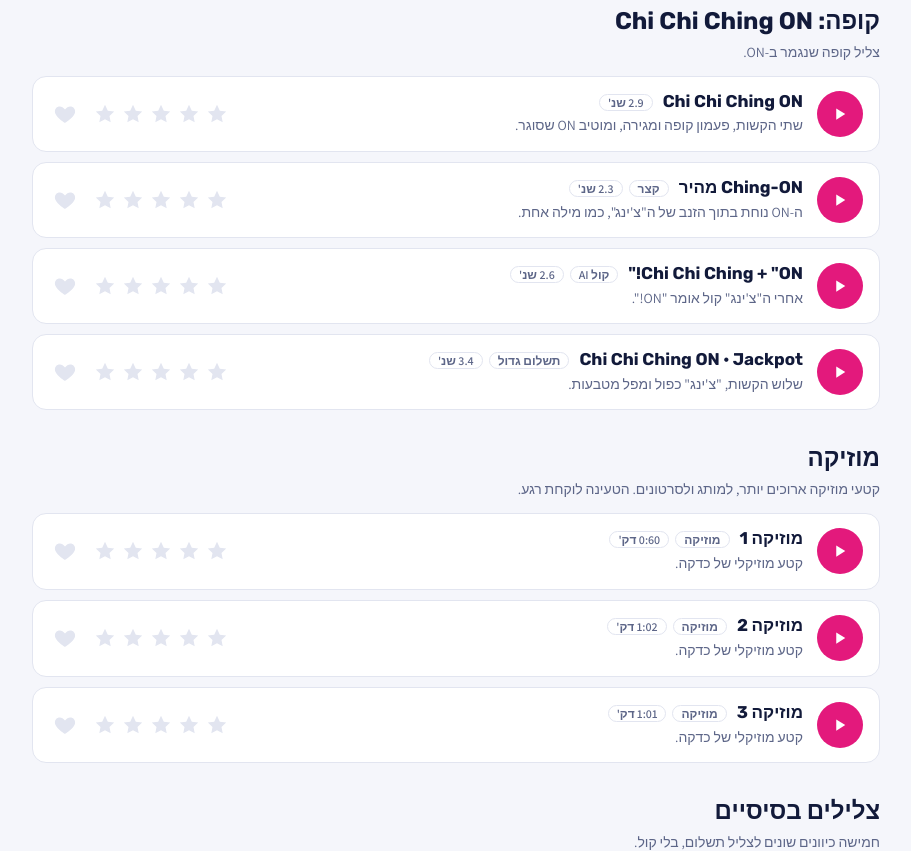
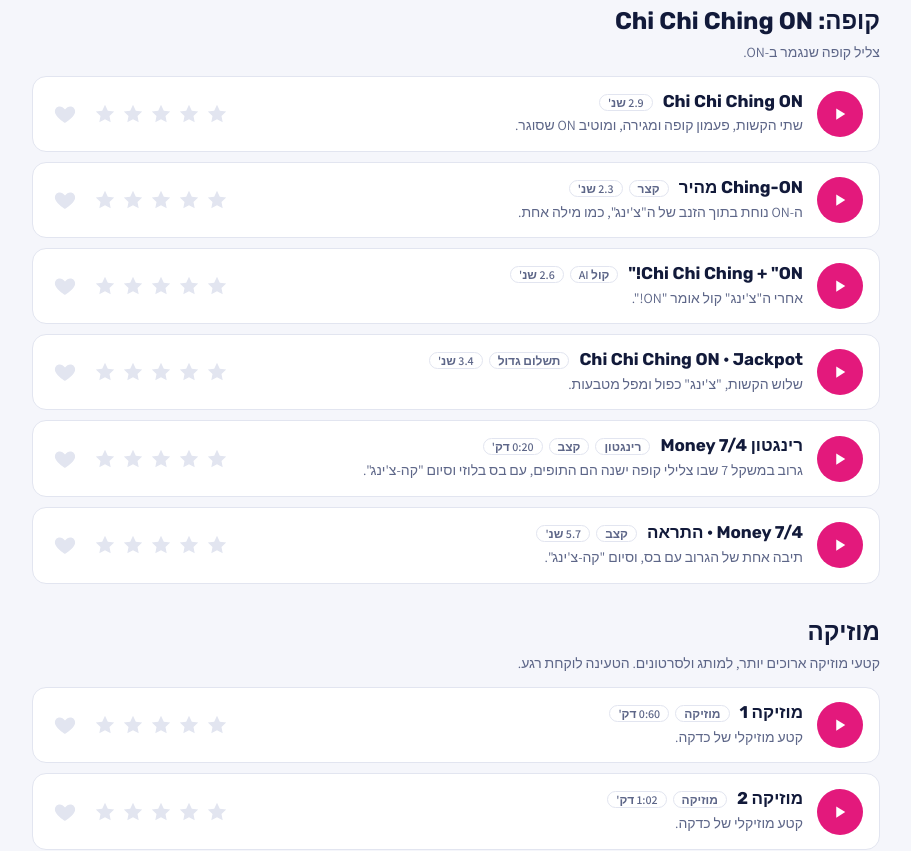
Before and after one commit to gabrielashkenazi/BTB, a website: page on-sounds/index.html in a window 1280 px wide. Shown: the part 1871-2722 px from the top of the page, without its empty margins (184-1095 px from the left). Drawn offline with Linux system fonts and the light colour scheme.

Commit message:
Add the Money 7/4 cash register ringtone to the ON sound vote
Two new candidates in the Register group: a 20 s ringtone and a 5.7 s
notification, a 7/4 groove of vintage register sounds with an original
bass line. The vote API accepts the new ids.

Co-Authored-By: Claude Opus 5.5 <noreply@anthropic.com>

```diff
--- a/on-sounds/index.html
+++ b/on-sounds/index.html
@@ -163,6 +163,8 @@ const SOUNDS = [
   { g: 'voice', id: 's21-he-hitkabel', name: '"התקבל תשלום באון!"', tags: ['עברית', 'קול טיוטה'], desc: 'משפט בעברית עם פעמון ON. הקול הוא טיוטה של Windows.' },
   { g: 'voice', id: 's22-money-groove', name: 'Money Groove', tags: ['קול AI', 'קצב'], desc: 'לופ קופה במשקל 7, ו-"Payment by ON" נוחת על הפעמה הבאה.' },
   ...[1, 2, 3, 4, 5, 6, 7, 8].map(n => ({ g: 'coins', id: `c0${n}-coins-${n}`, name: `מטבעות ${n}`, tags: ['מטבעות'], desc: 'הקלטת מטבעות, אחרי ניקוי שקט והגברה.' })),
+  { g: 'register', id: 'r01-money-ringtone', name: 'רינגטון Money 7/4', tags: ['רינגטון', 'קצב'], desc: 'גרוב במשקל 7 שבו צלילי קופה ישנה הם התופים, עם בס בלוזי וסיום "קה-צ\'ינג".' },
+  { g: 'register', id: 'r02-money-notification', name: 'Money 7/4 · התראה', tags: ['קצב'], desc: 'תיבה אחת של הגרוב עם בס, וסיום "קה-צ\'ינג".' },
   { g: 'music', id: 'm01-music-1', file: 'm01-music-1.mp4', name: 'מוזיקה 1', tags: ['מוזיקה'], desc: 'קטע מוזיקלי של כדקה.' },
   { g: 'music', id: 'm02-music-2', file: 'm02-music-2.mp4', name: 'מוזיקה 2', tags: ['מוזיקה'], desc: 'קטע מוזיקלי של כדקה.' },
   { g: 'music', id: 'm03-music-3', file: 'm03-music-3.mp4', name: 'מוזיקה 3', tags: ['מוזיקה'], desc: 'קטע מוזיקלי של כדקה.' },
@@ -374,7 +376,7 @@ renderVote();
 const DUR = { s01: 1.9, s02: 2.0, s03: 2.0, s04: 2.3, s05: 1.0, s06: 1.1, s07: 3.0, s08: 1.7, s09: 2.8, s10: 2.3, s11: 2.9,
   s12: 2.3, s13: 2.6, s14: 3.4, s15: 2.9, s16: 2.9, s17: 2.1, s18: 2.1, s19: 2.1, s20: 3.2, s21: 3.2, s22: 3.2,
   c01: 11.8, c02: 12.1, c03: 13.4, c04: 13.4, c05: 13.8, c06: 13.8, c07: 14.5, c08: 13.8,
-  m01: 59.5, m02: 61.7, m03: 60.8 };
+  m01: 59.5, m02: 61.7, m03: 60.8, r01: 20.2, r02: 5.7 };
 const fmtDur = s => s < 10 ? s.toFixed(1) + ' שנ\'' : Math.floor(s / 60) + ':' + String(Math.round(s % 60)).padStart(2, '0') + ' דק\'';
 document.querySelectorAll('[data-dur]').forEach(el => { el.textContent = fmtDur(DUR[el.dataset.dur.slice(0, 3)]); });
 try { if (localStorage.getItem('on-vote-tab') === 'results') show('results'); } catch (e) {}
--- a/on-sounds/lib/sounds.mjs
+++ b/on-sounds/lib/sounds.mjs
@@ -7,6 +7,7 @@ export const SOUND_IDS = [
   's19-on-glass-serena', 's20-he-kibalta-glass', 's21-he-hitkabel', 's22-money-groove',
   'c01-coins-1', 'c02-coins-2', 'c03-coins-3', 'c04-coins-4', 'c05-coins-5', 'c06-coins-6', 'c07-coins-7', 'c08-coins-8',
   'm01-music-1', 'm02-music-2', 'm03-music-3',
+  'r01-money-ringtone', 'r02-money-notification',
 ];
 export const MAX_FAVORITES = 3;
 export const STORE_NAME = 'on-sound-votes';
```
Also changed, not shown: 2 other files.
